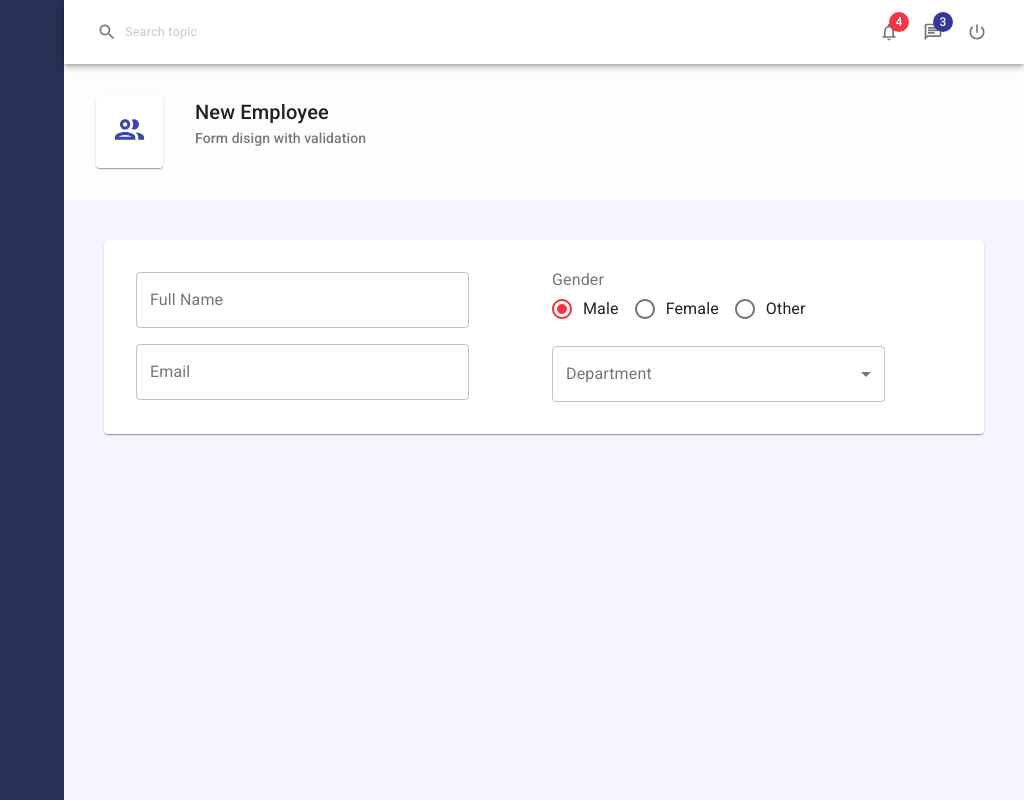
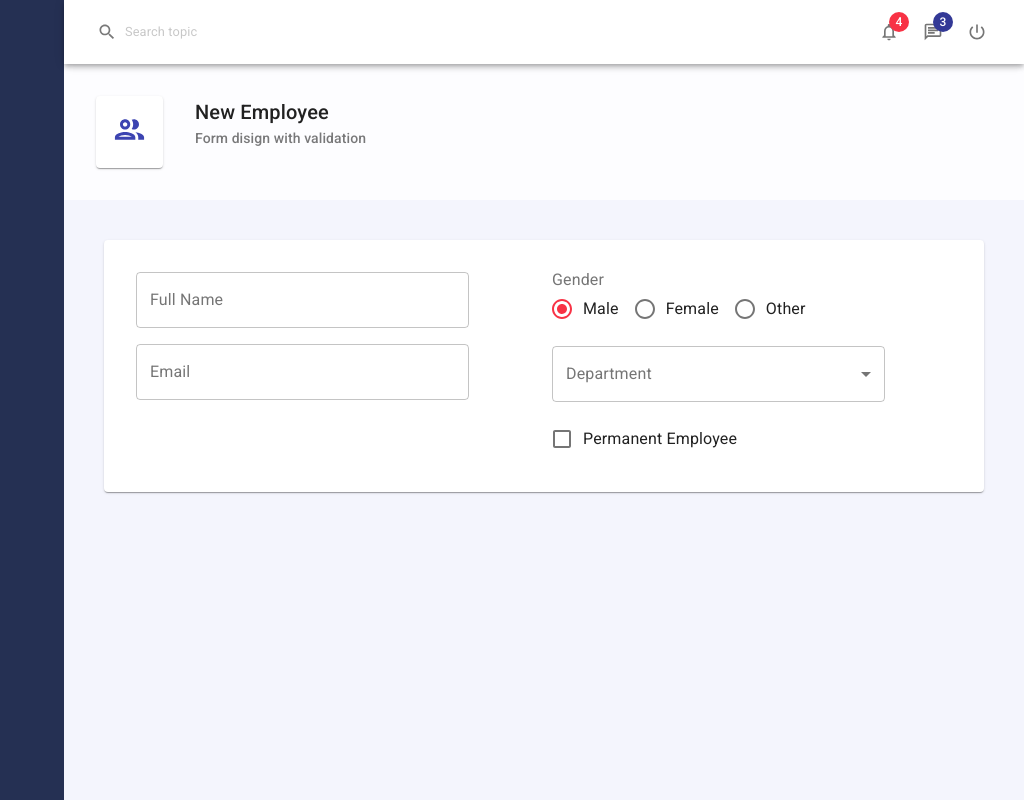
Before and after one commit to oscar02r/app-materialui, a React (Create React App) app: page / in a window 1280 px wide. Shown: the whole page, without its empty margins (256-1280 px from the left). Built offline with nearby package versions, Linux system fonts and the light colour scheme.

Commit message:
Checkbox ready

```diff
--- /dev/null
+++ b/src/components/controls/Checkbox.js
@@ -0,0 +1,25 @@
+import {FormControl, FormControlLabel, Checkbox as MuiCheckbox} from '@material-ui/core'
+
+export default function Checkbox(props) {
+  const { name, label, value, onChange} = props
+  const convertToDefaultEvenParam = (name, value) =>({
+            target:  {
+                 name,
+                 value
+              }
+  })
+
+  return (
+    <FormControl>
+      <FormControlLabel
+        control={<MuiCheckbox
+              name={name}
+              color="primary"
+              checked={value}
+              onChange={ e => onChange(convertToDefaultEvenParam(name, e.target.checked))}
+        />}
+        label={label}
+      />
+    </FormControl>
+  );
+}
--- a/src/components/controls/Controls.js
+++ b/src/components/controls/Controls.js
@@ -1,8 +1,11 @@
 import { Input } from './Input'
 import RadioGroup from './RadioGroup'
 import Select from './Select'
+import Checkbox from './Checkbox'
+
 export const Controls ={
        Input,
        RadioGroup,
-       Select
+       Select,
+       Checkbox
 }
--- a/src/components/controls/Select.js
+++ b/src/components/controls/Select.js
@@ -11,11 +11,11 @@ export default function Select(props) {
     <FormControl variant="outlined">
       <InputLabel>{label}</InputLabel>
       <MuiSelect label={label} name={name} value={value} onChange={onChange}>
-        <MenuItem value=""> None </MenuItem>
+        <MenuItem value="undefined"> None </MenuItem>
         {
 
             options.map((option)=>(
-                <MenuItem key={option.id} value={option.id}> {option.title} </MenuItem>))
+                <MenuItem key={option.title} value={option.id}> {option.title} </MenuItem>))
 
         }
       </MuiSelect>
--- a/src/index.js
+++ b/src/index.js
@@ -5,10 +5,10 @@ import App from './APP/App.js';
 import reportWebVitals from './reportWebVitals';
 
 ReactDOM.render(
-  <React.StrictMode>
+
     <App />
-  </React.StrictMode>,
-  document.getElementById('root')
+
+ , document.getElementById('root')
 );
 
 // If you want to start measuring performance in your app, pass a function
--- a/src/pages/Employees/EmployeesForm.js
+++ b/src/pages/Employees/EmployeesForm.js
@@ -72,6 +72,12 @@ export default function EmployeesForm() {
             onChange={handleInputChange}
             options={employeeServices.getDepartmentCollection()}
           />
+          <Controls.Checkbox
+            name="isPermanent"
+            label="Permanent Employee"
+            value={isPermanent}
+            onChange={handleInputChange}
+          />
         </Grid>
       </Grid>
     </Form>
```
Also changed, not shown: 1 other file (tests, documents, lock files or other folders).
